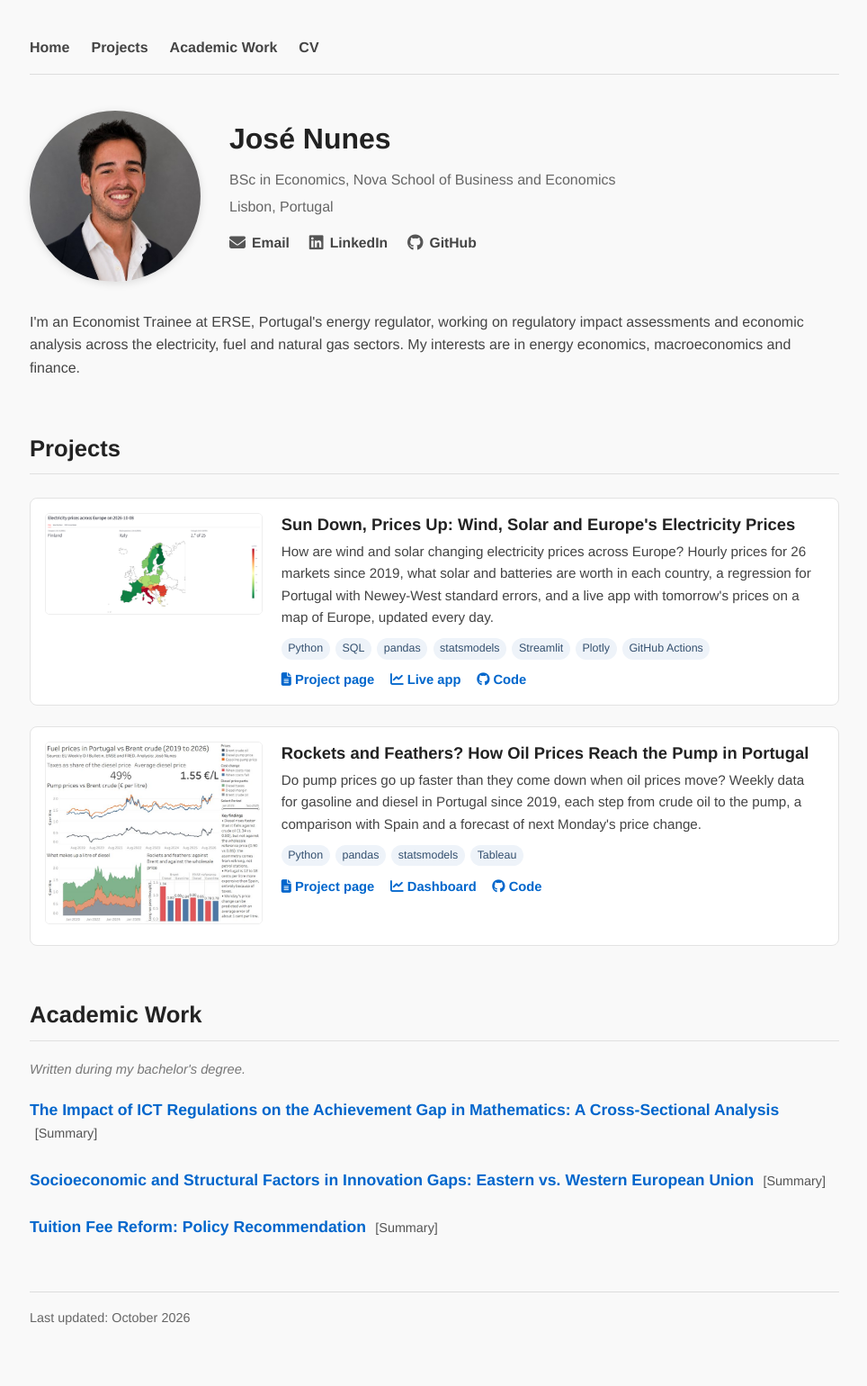
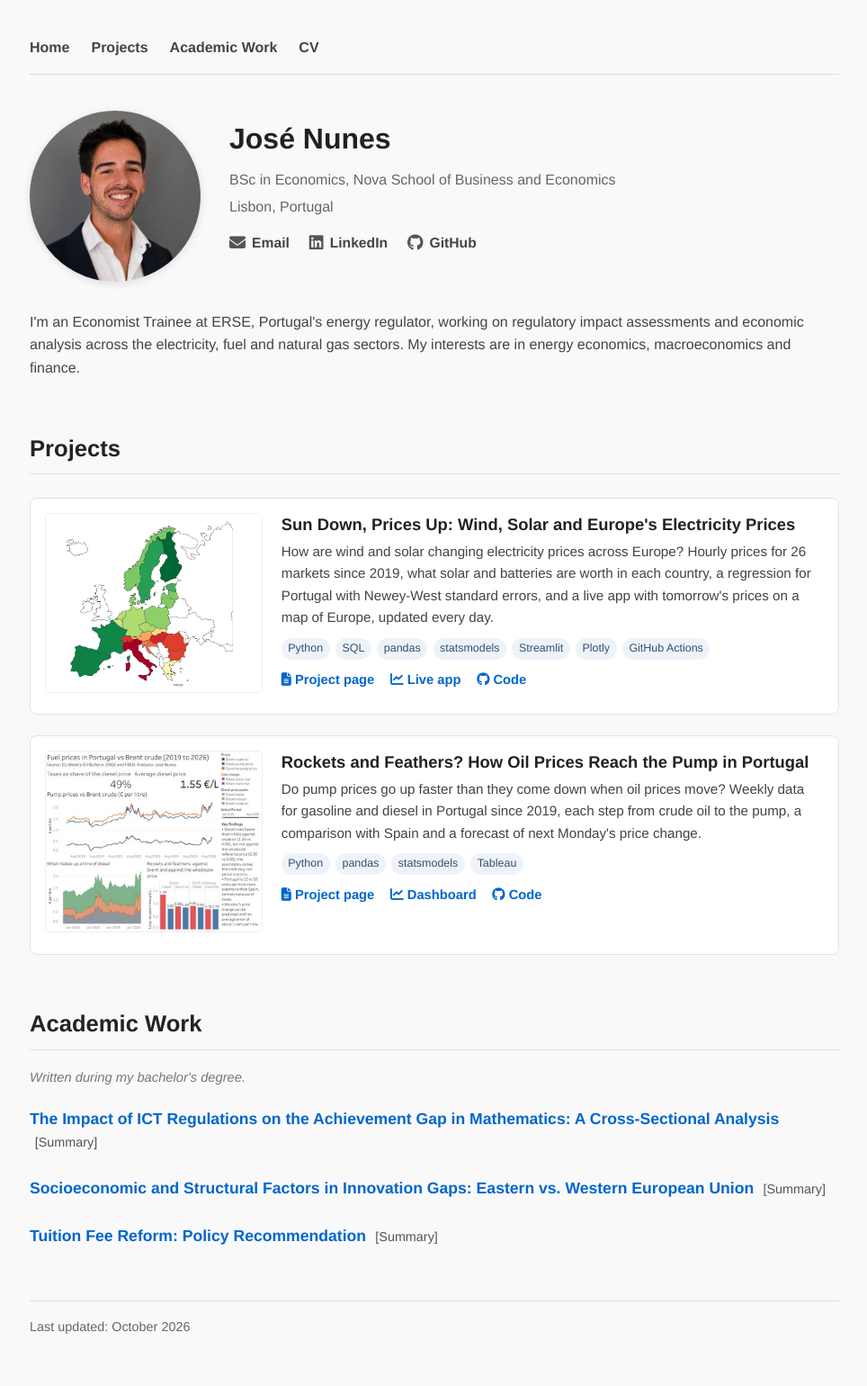
Before and after one commit to josepaulonunes/josepaulonunes.github.io, a Jekyll site: the page built from index.md, in a window 1280 px wide. Shown: the whole page at 90% size, without its empty margins (157-1121 px from the left). Built offline with Jekyll 4.4.1, drawn with Linux system fonts in a browser that asks for light colours.

Commit message:
Update project thumbnail image for electricity tracker

```diff
--- a/index.md
+++ b/index.md
@@ -35,7 +35,7 @@ I'm an Economist Trainee at ERSE, Portugal's energy regulator, working on regula
 <div class="projects">
 
   <div class="project-card">
-    <a href="/electricity-tracker/" class="project-thumb"><img src="/electricity-tracker/app_preview.png" alt="Map of tomorrow's electricity prices across Europe"></a>
+    <a href="/electricity-tracker/" class="project-thumb"><img src="/electricity-tracker/app_thumbnail.png" alt="Map of tomorrow's electricity prices across Europe"></a>
     <div class="project-body">
     <h3><a href="/electricity-tracker/">Sun Down, Prices Up: Wind, Solar and Europe's Electricity Prices</a></h3>
       <p>How are wind and solar changing electricity prices across Europe? Hourly prices for 26 markets since 2019, what solar and batteries are worth in each country, a regression for Portugal with Newey-West standard errors, and a live app with tomorrow's prices on a map of Europe, updated every day.</p>
```
